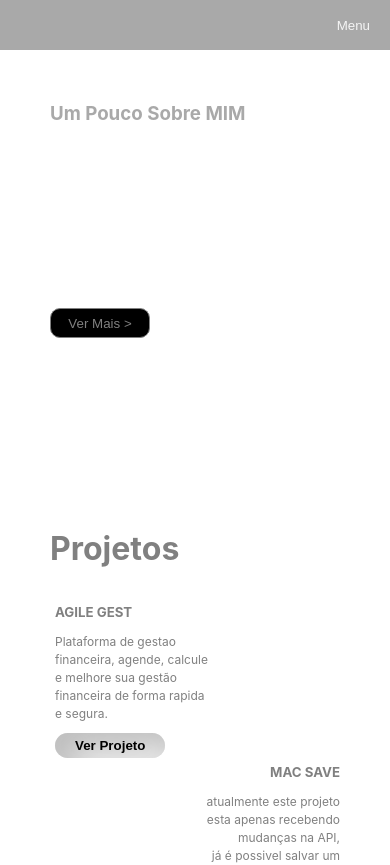
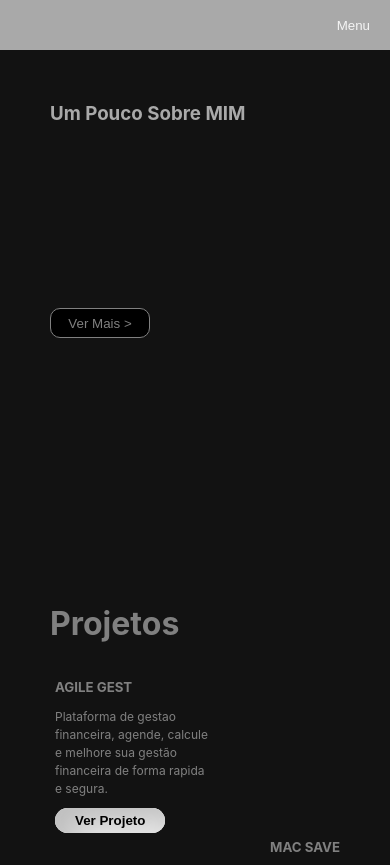
Before and after one commit to matheusjean28/cv, a React (Vite) app: page / in a window 390 px wide. Shown: the top 865 px of the page. Built offline with nearby package versions, Linux system fonts and the light colour scheme.

Commit message:
color and height

```diff
--- a/src/Components/Styles/utils.css
+++ b/src/Components/Styles/utils.css
@@ -24,13 +24,14 @@
 
 @media screen and (max-width: 600px) {
   .divStl {
-    padding: 50px;
+    height: 400px;
+    padding:  50px;
   }
   .PStl {
     margin-top: 25px;
+    margin-bottom: 50px;
   }
   .btnHeigth {
-    margin-top: 50px;
     height: 50px;
     margin-bottom: 50px;
   }
--- a/src/index.css
+++ b/src/index.css
@@ -4,7 +4,7 @@
   box-sizing: border-box;
   font-weight: 400;
 
-  color-scheme: light dark;
+  color-scheme:  dark;
   color: rgba(255, 255, 255, 0.87);
 
   font-synthesis: none;
```
